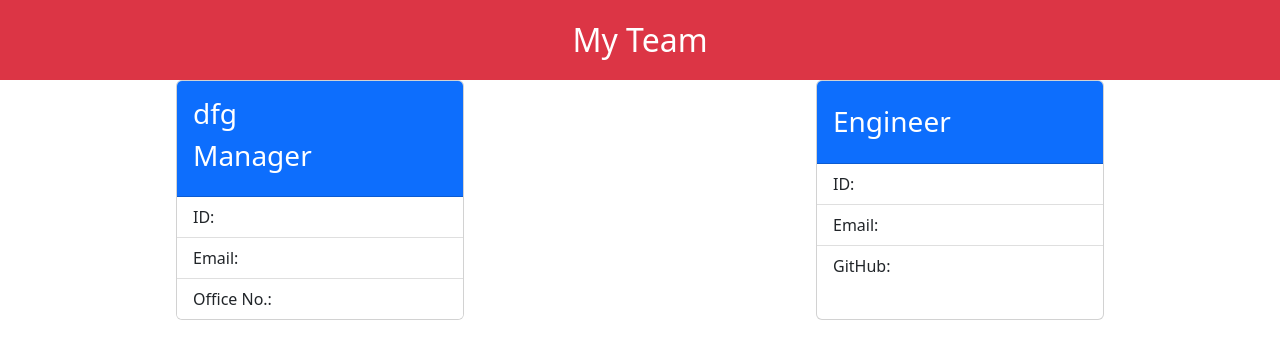
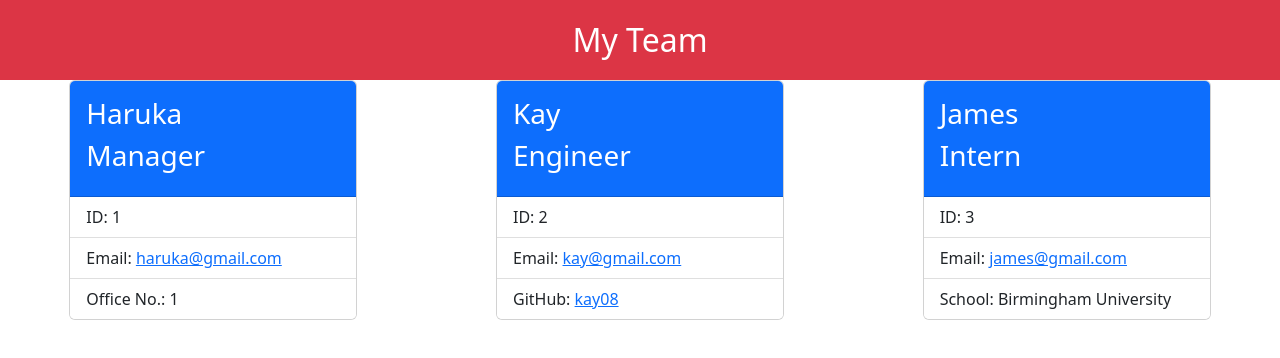
Before and after one commit to Haruka08/profile-generator, a website: page index.html in a window 1280 px wide. Drawn offline with nearby package versions, Linux system fonts and the light colour scheme.

Commit message:
created sample html file

```diff
--- a/index.html
+++ b/index.html
@@ -13,30 +13,44 @@
         <div class="d-flex justify-content-around flex-wrap">
         <div class="card" style="width: 18rem;">
             <div class="card-header text-bg-primary p-3">
-            <h3>dfg</h3>
+            <h3>Haruka</h3>
             <h3>Manager</h3>
             </div>
             <ul class="list-group list-group-flush">
-                <li class="list-group-item">ID: </li>
+                <li class="list-group-item">ID: 1</li>
                 <li class="list-group-item">
-                    Email: <a href="mailto:"></a>
+                    Email: <a href="mailto:haruka@gmail.com">haruka@gmail.com</a>
                 </li>
                 <li class="list-group-item">
-                Office No.:
+                Office No.: 1
                 </li>
             </ul>
           </div> <div class="card" style="width: 18rem;">
             <div class="card-header text-bg-primary p-3">
-            <h3></h3>
+            <h3>Kay</h3>
             <h3>Engineer</h3>
             </div>
             <ul class="list-group list-group-flush">
-                <li class="list-group-item">ID: </li>
+                <li class="list-group-item">ID: 2</li>
                 <li class="list-group-item">
-                    Email: <a href="mailto:"></a>
+                    Email: <a href="mailto:kay@gmail.com">kay@gmail.com</a>
                 </li>
                 <li class="list-group-item">
-                GitHub: <a href="https://github.com/"></a>
+                GitHub: <a href="https://github.com/kay08">kay08</a>
+                </li>
+            </ul>
+          </div> <div class="card" style="width: 18rem;">
+            <div class="card-header text-bg-primary p-3">
+            <h3>James</h3>
+            <h3>Intern</h3>
+            </div>
+            <ul class="list-group list-group-flush">
+                <li class="list-group-item">ID: 3</li>
+                <li class="list-group-item">
+                    Email: <a href="mailto:james@gmail.com">james@gmail.com</a>
+                </li>
+                <li class="list-group-item">
+                School: Birmingham University
                 </li>
             </ul>
           </div>
```
